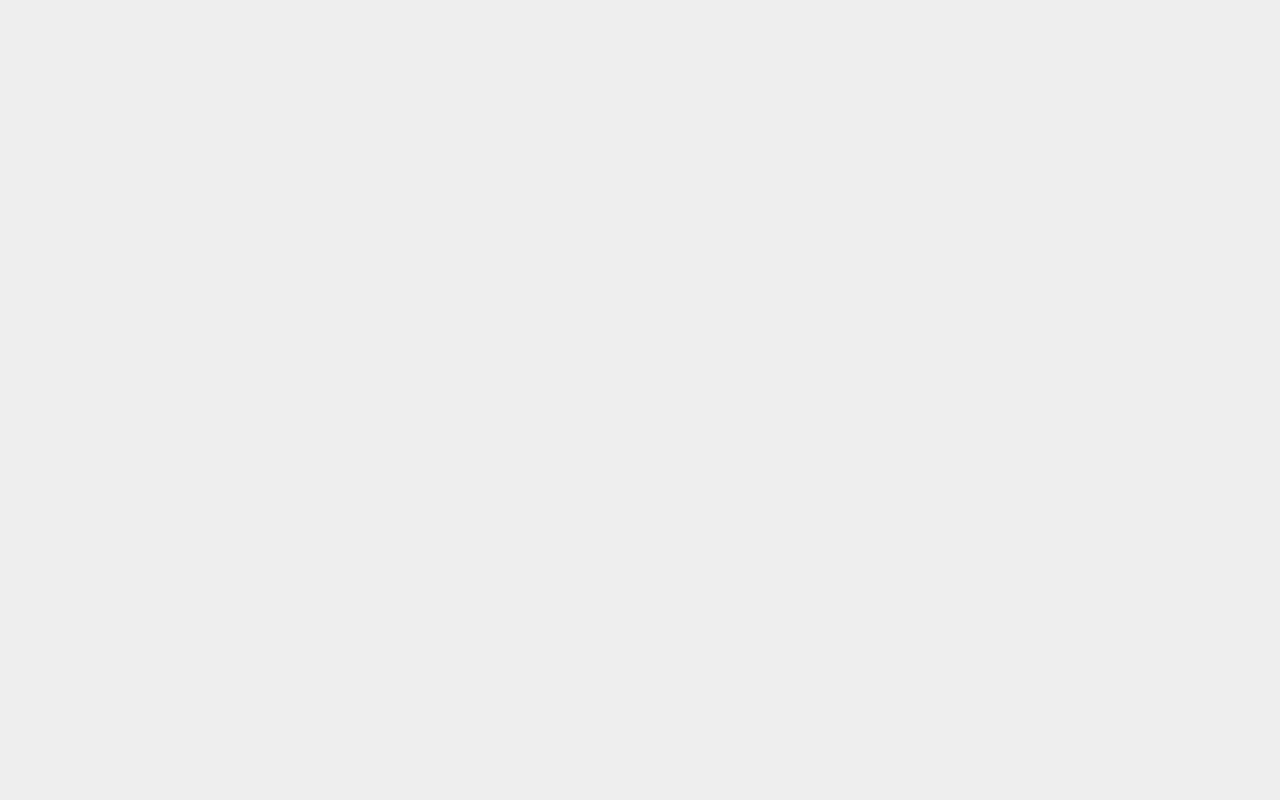
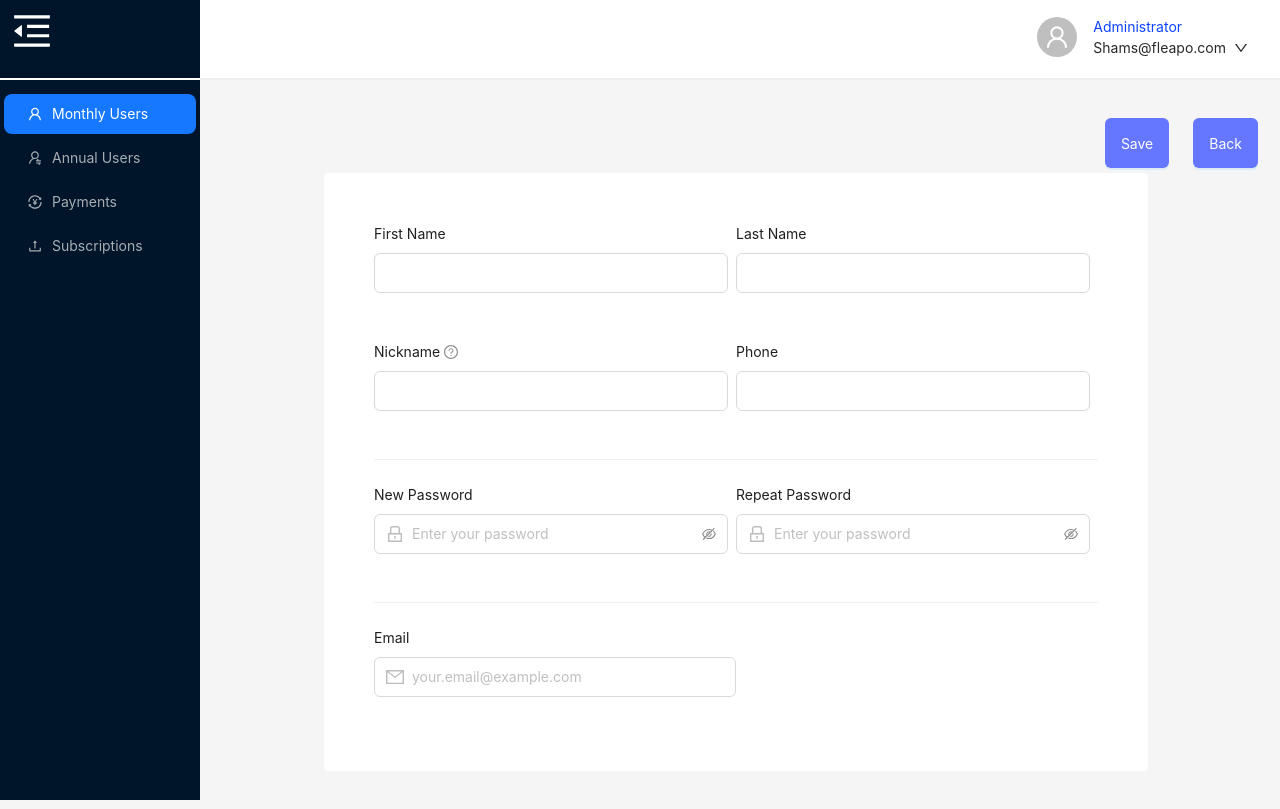
Before and after one commit to shams-fleapo/steam-connect-admin-panel, a React (Vite) app: page /user in a window 1280 px wide. Before the commit this address had no page. Built offline with nearby package versions, Linux system fonts and the light colour scheme.

Commit message:
feat: build user page

```diff
--- a/src/App.tsx
+++ b/src/App.tsx
@@ -1,8 +1,3 @@
-// import './App.css';
-// import { ProfileLayout } from './components/layout';
-import Login from './components/login';
-import { Dashboard } from './components/dashboard';
-import { Header } from './components/layout/header';
 import { BrowserRouter } from 'react-router-dom';
 import Router from './router';
 
--- a/src/components/dashboard/index.tsx
+++ b/src/components/dashboard/index.tsx
@@ -1,4 +1,4 @@
-import { useState } from 'react';
+import { useCallback, useState } from 'react';
 import ProfileLayout from '../layout';
 import { Header } from '../layout/header';
 import { Table, Dropdown, MenuProps, ConfigProvider, theme } from 'antd';
@@ -17,6 +17,28 @@ import {
 } from '@ant-design/icons';
 import { useMediaQuery } from 'react-responsive';
 import { UserData, UserDataType, paymentData, subscriptionData, userStatusType } from './data';
+import { useNavigate } from 'react-router-dom';
+
+const Dashboard = () => {
+	const navigate = useNavigate();
+	const { defaultAlgorithm, darkAlgorithm } = theme;
+	const [selectedMenuKey, setSelectedMenuKey] = useState('1');
+	const [isDarkMode, setIsDarkMode] = useState(false);
+	const isDesktop = useMediaQuery({ minWidth: 1024 });
+	const scrollY = !isDesktop ? 500 : 500;
+
+	const handleMenuItemClick = useCallback(
+		(key) => {
+			switch (key) {
+				case '0':
+					navigate('/user');
+					break;
+				default:
+					break;
+			}
+		},
+		[navigate],
+	);
 
 	const items: MenuProps['items'] = [
 		{
@@ -24,6 +46,7 @@ const items: MenuProps['items'] = [
 			key: '0',
 			style: { padding: '10px 10px' },
 			icon: <EyeOutlined />,
+			onClick: () => handleMenuItemClick('0'),
 		},
 		{
 			label: 'Edit user',
@@ -218,12 +241,6 @@ const subscriptionColumns = [
 		},
 	];
 
-const Dashboard = () => {
-	const { defaultAlgorithm, darkAlgorithm } = theme;
-	const [selectedMenuKey, setSelectedMenuKey] = useState('1');
-	const [isDarkMode, setIsDarkMode] = useState(false);
-	const isDesktop = useMediaQuery({ minWidth: 1024 });
-	const scrollY = !isDesktop ? 500 : 500;
 	const getMenuContent = () => {
 		switch (selectedMenuKey) {
 			case '1':
--- a/src/components/layout/index.tsx
+++ b/src/components/layout/index.tsx
@@ -14,8 +14,8 @@ const ProfileLayout = ({
 }: {
 	children?: ReactNode;
 	header?: JSX.Element;
-	selectedMenuKey: string;
-	setSelectedMenuKey: Function;
+	selectedMenuKey?: string;
+	setSelectedMenuKey?: Function;
 }) => {
 	const isDesktop = useMediaQuery({ minWidth: 1024 });
 	const [collapsed, setCollapsed] = useState(false);
@@ -173,7 +173,7 @@ const ProfileLayout = ({
 						margin: '24px 8px',
 						padding: 14,
 						minHeight: 280,
-						background: colorBgContainer,
+						// background: colorBgContainer,
 						marginLeft: !isDesktop && '80px',
 					}}
 				>
--- a/src/components/login/index.tsx
+++ b/src/components/login/index.tsx
@@ -29,7 +29,7 @@ export default function Login() {
 		<>
 			{contextHolder}
 			<div className='flex justify-center items-center pt-[100px]'>
-				<div className='h-full bg-white p-5 lg:p-[50px] lg:w-[624px] md:w-[624px] xs:w-[624px] xs:min-h-[500px] sm:mt-[40px] md:mt-[40px] xs:mt-[40px]  border-1 border-[#6576ff] rounded'>
+				<div className='h-full bg-white p-5 lg:p-[50px] lg:w-[624px] md:w-[624px] xs:w-[624px] xs:min-h-[500px] sm:mt-[40px] md:mt-[40px] xs:mt-[40px]  rounded'>
 					<div className='flex flex-col w-full lg:justify-center xs:px-0 gap-4'>
 						<div className='mb-2.5 text-left text-[30px]'>Sign-In</div>
 						<Form
@@ -39,7 +39,20 @@ export default function Login() {
 							layout='vertical'
 							autoComplete='true'
 						>
-							<Form.Item label='Email Address' name='email' rules={[{ required: true, message: 'Please input your email!' }]}>
+							<Form.Item
+								label='Email Address'
+								name='email'
+								rules={[
+									{
+										type: 'email',
+										message: 'The input is not valid E-mail!',
+									},
+									{
+										required: true,
+										message: 'Please input your E-mail!',
+									},
+								]}
+							>
 								<Input
 									placeholder='your.email@example.com'
 									style={{ height: '45px' }}
--- /dev/null
+++ b/src/components/userDetails/index.tsx
@@ -0,0 +1,151 @@
+import React, { useState } from 'react';
+import type { CascaderProps } from 'antd';
+import { AutoComplete, Button, Cascader, Checkbox, Col, Divider, Form, Input, InputNumber, Row, Select } from 'antd';
+import { MailOutlined, LockOutlined } from '@ant-design/icons';
+
+import ProfileLayout from '../layout';
+import { Header } from '../layout/header';
+import { useNavigate } from 'react-router-dom';
+
+const { Option } = Select;
+
+const formItemLayout = {
+	labelCol: {
+		xs: { span: 24 },
+		sm: { span: 8 },
+	},
+	wrapperCol: {
+		xs: { span: 24 },
+		sm: { span: 16 },
+	},
+};
+
+const tailFormItemLayout = {
+	wrapperCol: {
+		xs: {
+			span: 24,
+			offset: 0,
+		},
+		sm: {
+			span: 16,
+			offset: 8,
+		},
+	},
+};
+
+const UserDetails = () => {
+	const navigate = useNavigate();
+	const [form] = Form.useForm();
+
+	const onFinish = (values: any) => {
+		console.log('Received values of form: ', values);
+	};
+	const [autoCompleteResult, setAutoCompleteResult] = useState<string[]>([]);
+
+	return (
+		<ProfileLayout header={<Header />}>
+			<div className='flex justify-end gap-6'>
+				<Button type='primary' htmlType='submit' className='h-[50px] bg-[#6576ff]'>
+					Save
+				</Button>
+				<Button type='primary' htmlType='submit' className='h-[50px] bg-[#6576ff]' onClick={() => navigate(-1)}>
+					Back
+				</Button>
+			</div>
+			<div className='flex justify-center items-center pt-[5px]'>
+				<div className='h-full bg-white-card p-5 lg:p-[50px] lg:w-[824px] md:w-[824px] xs:w-[824px] xs:min-h-[400px]  rounded'>
+					<div className='flex flex-col w-full lg:justify-center xs:px-0'>
+						<Form
+							// {...formItemLayout}
+							form={form}
+							name='register'
+							onFinish={onFinish}
+							// initialValues={{ residence: ['zhejiang', 'hangzhou', 'xihu'], prefix: '86' }}
+							scrollToFirstError
+							layout='vertical'
+							// labelCol={{ span: 8 }}
+							// wrapperCol={{ span: 8 }}
+							// style={{ maxWidth: 600 }}
+						>
+							<Form.Item style={{ width: '100%' }}>
+								<Form.Item name='firstname' label='First Name' style={{ display: 'inline-block', width: 'calc(50% - 8px)' }}>
+									<Input style={{ height: '40px' }} />
+								</Form.Item>
+								<Form.Item
+									name='lastname'
+									label='Last Name'
+									style={{ display: 'inline-block', width: 'calc(50% - 8px)', margin: '0 8px' }}
+								>
+									<Input style={{ height: '40px' }} />
+								</Form.Item>
+							</Form.Item>
+							<Form.Item style={{ width: '100%' }}>
+								<Form.Item
+									name='nickname'
+									label='Nickname'
+									tooltip='What do you want others to call you?'
+									rules={[{ whitespace: true }]}
+									style={{ display: 'inline-block', width: 'calc(50% - 8px)' }}
+								>
+									<Input style={{ height: '40px' }} />
+								</Form.Item>
+
+								<Form.Item name='phone' label='Phone' style={{ display: 'inline-block', width: 'calc(50% - 8px)', margin: '0 8px' }}>
+									<Input style={{ height: '40px' }} />
+								</Form.Item>
+							</Form.Item>
+							<Divider />
+							<Form.Item style={{ width: '100%' }}>
+								<Form.Item
+									name='password'
+									label='New Password'
+									hasFeedback
+									style={{ display: 'inline-block', width: 'calc(50% - 8px)' }}
+								>
+									<Input.Password
+										placeholder='Enter your password'
+										style={{ height: '40px' }}
+										prefix={<LockOutlined className='site-form-item-icon mr-1 text-lg text-gray-400' />}
+									/>
+								</Form.Item>
+								<Form.Item
+									name='confirm'
+									label='Repeat Password'
+									dependencies={['password']}
+									hasFeedback
+									rules={[
+										({ getFieldValue }) => ({
+											validator(_, value) {
+												if (!value || getFieldValue('password') === value) {
+													return Promise.resolve();
+												}
+												return Promise.reject(new Error('The new password that you entered do not match!'));
+											},
+										}),
+									]}
+									style={{ display: 'inline-block', width: 'calc(50% - 8px)', margin: '0 8px' }}
+								>
+									<Input.Password
+										placeholder='Enter your password'
+										style={{ height: '40px' }}
+										prefix={<LockOutlined className='site-form-item-icon mr-1 text-lg text-gray-400' />}
+									/>
+								</Form.Item>
+							</Form.Item>
+							<Divider />
+							<Form.Item name='email' label='Email' style={{ width: '50%' }}>
+								<Input
+									placeholder='your.email@example.com'
+									style={{ height: '40px' }}
+									prefix={<MailOutlined className='site-form-item-icon mr-1 text-lg text-gray-400' />}
+								/>
+							</Form.Item>
+						</Form>
+					</div>
+				</div>
+			</div>
+		</ProfileLayout>
+	);
+};
+
+export default UserDetails;
--- a/src/router/pageData.tsx
+++ b/src/router/pageData.tsx
@@ -1,6 +1,7 @@
 import { routerType } from '../types/router.types';
 import Dashboard from '../screens/dashboard';
 import Login from '../screens/login';
+import UserDetails from '../screens/user-details';
 
 const pagesData: routerType[] = [
 	{
@@ -13,6 +14,11 @@ const pagesData: routerType[] = [
 		element: <Dashboard />,
 		title: 'dashboard',
 	},
+	{
+		path: '/user',
+		element: <UserDetails />,
+		title: 'user',
+	},
 ];
 
 export default pagesData;
--- /dev/null
+++ b/src/screens/user-details/index.tsx
@@ -0,0 +1,3 @@
+import UserDetails from '../../components/userDetails';
+
+export default UserDetails;
```
Lines whose indentation alone changed are shown as unchanged.
